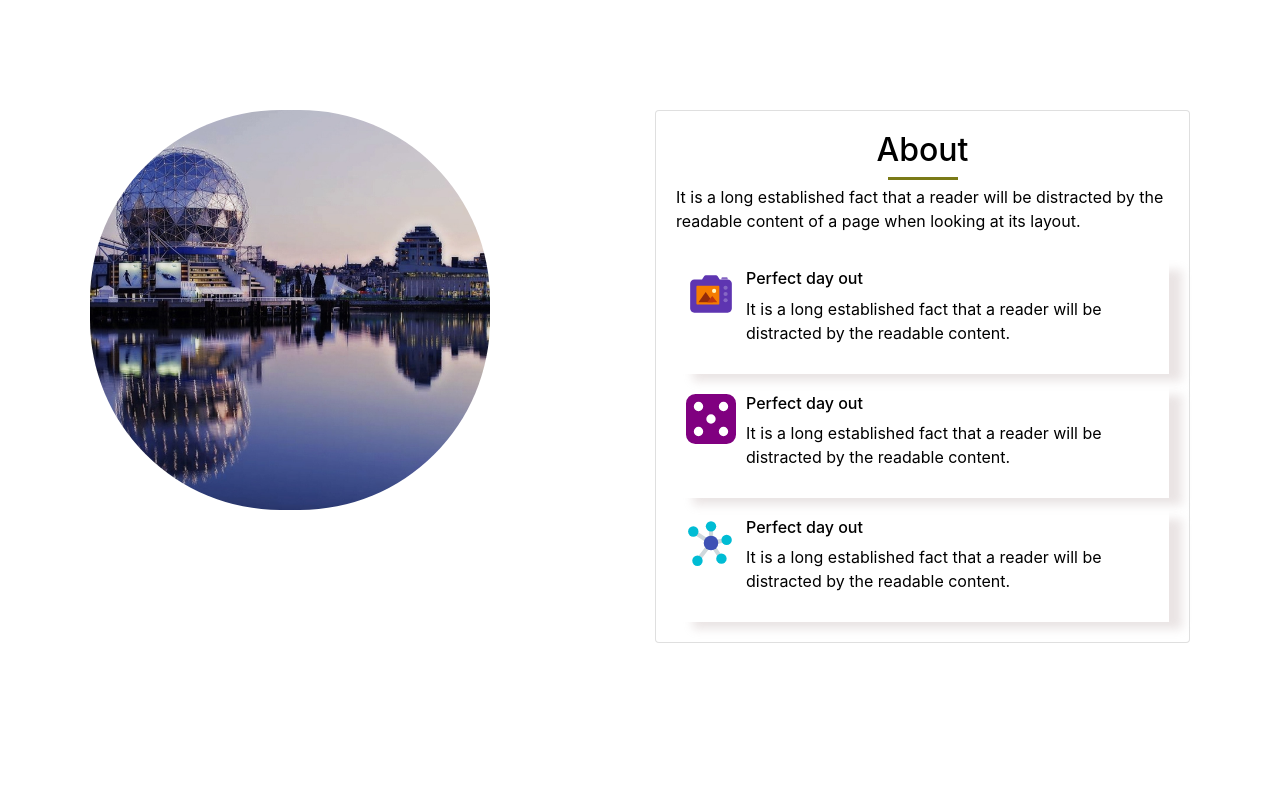
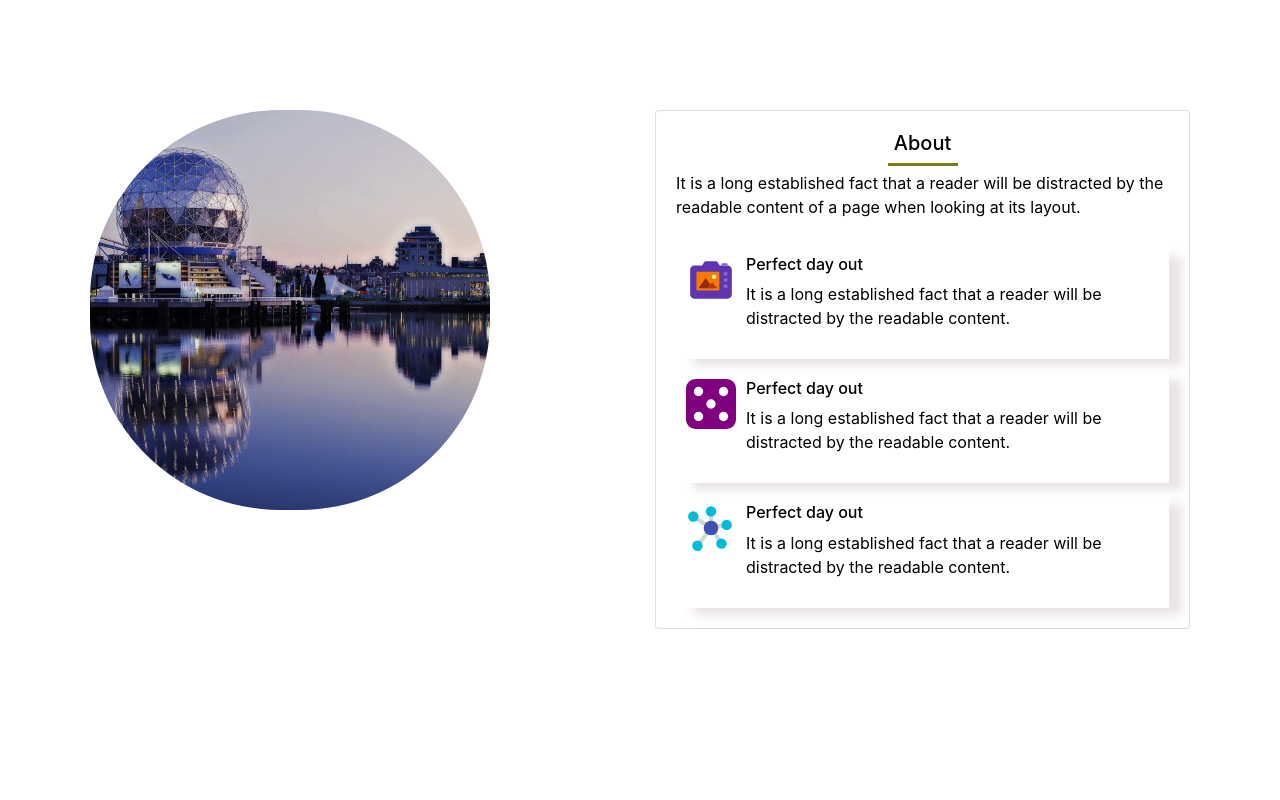
Before and after one commit to Yazdani1/React-Single-Page-Web-App-With-Smooth-Scrolling, a React (Create React App) app in the folder client/: page / in a window 1280 px wide. Shown: the part 940-1740 px from the top of the page. Built offline with nearby package versions, Linux system fonts and the light colour scheme; no server answers.

Commit message:
Font Size Fixed

```diff
--- a/client/src/components/About/About.js
+++ b/client/src/components/About/About.js
@@ -22,7 +22,7 @@ const About = () => {
           <div className="card about-details">
             <div className="testimonial">
               <Flip left>
-                <h2>About</h2>
+                <h5>About</h5>
                 <span className="line"></span>
               </Flip>
             </div>
--- a/client/src/components/Testimonial/testimonial.css
+++ b/client/src/components/Testimonial/testimonial.css
@@ -10,7 +10,7 @@
   color: white;
 }
 
-.testimonial h2 {
+.testimonial h5 {
   text-align: center;
 }
 
```
